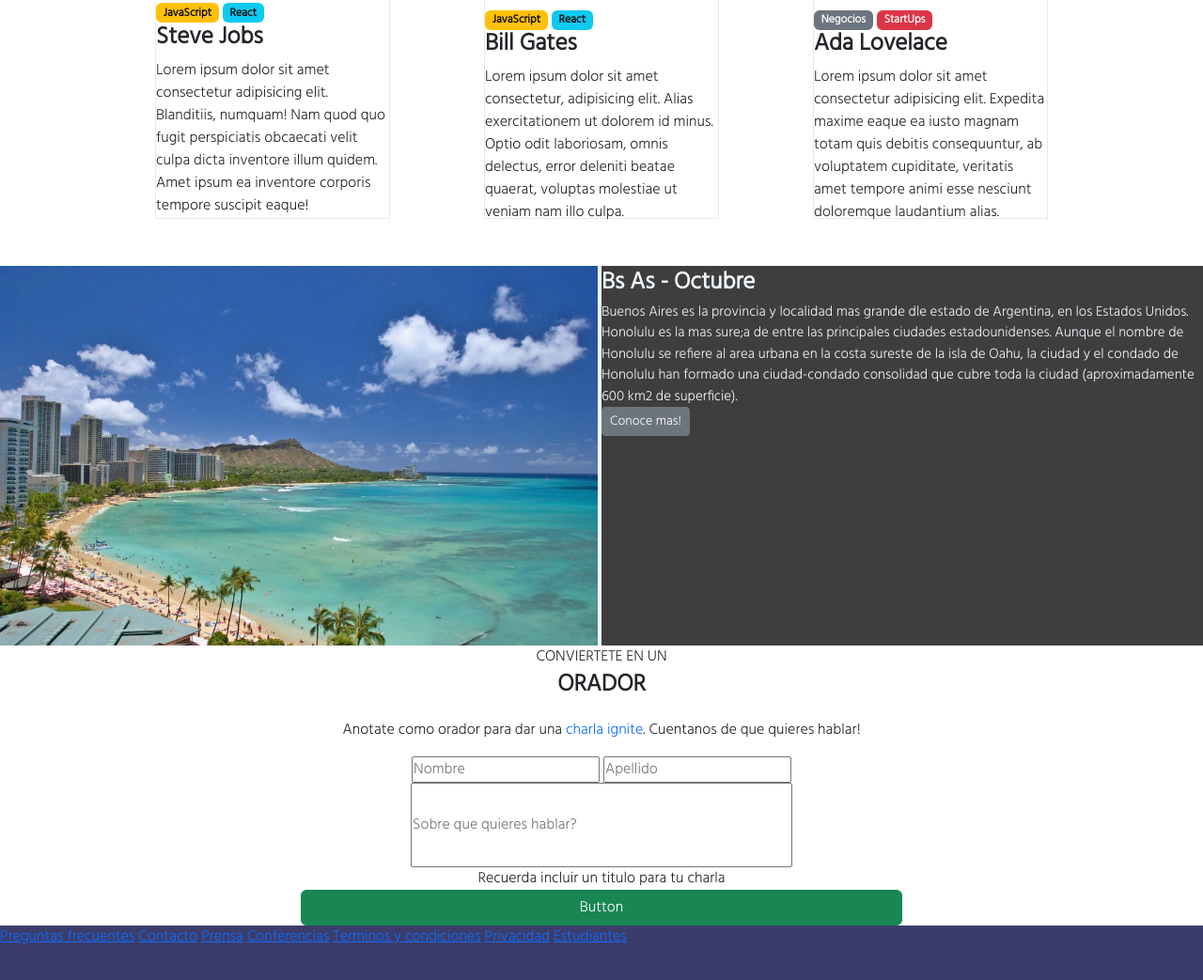
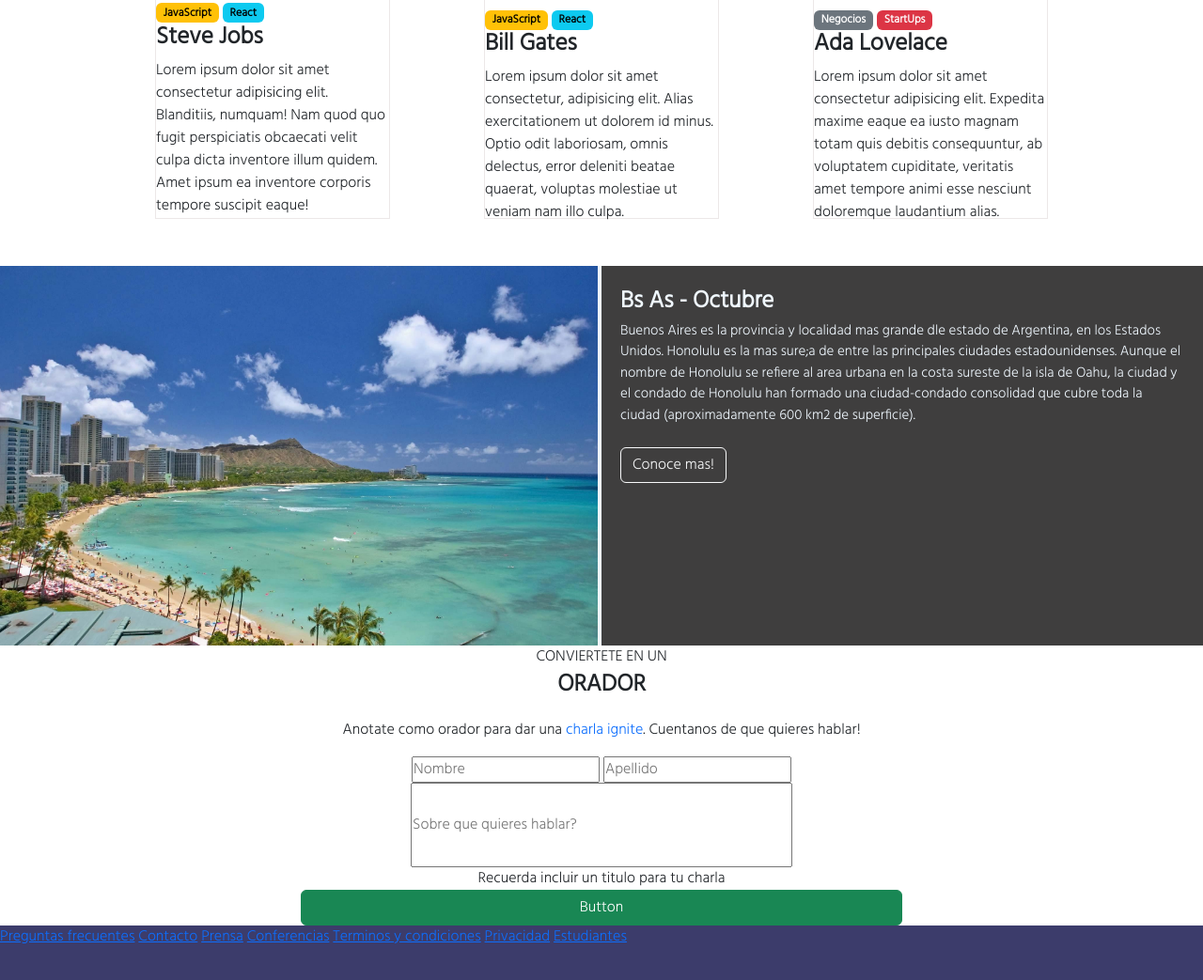
Before and after one commit to brian-magico/Conferencia, a plain HTML site: page index.html in a window 1280 px wide. Shown: the part 1426-2469 px from the top of the page at 94% size. Drawn offline with nearby package versions, Linux system fonts and the light colour scheme.

Commit message:
honolulu ready

```diff
--- a/index.html
+++ b/index.html
@@ -81,10 +81,11 @@
 </div>
 <div class="honolulu">
     <img src="practico codo a codo\honolulu.jpg" class="playa" alt="foto de un dia soleado en honolulu">
-    <p><strong>Bs As - Octubre</strong> <br>
+    <p id="bsas"><strong>Bs As - Octubre</strong> <br>
     Buenos Aires es la provincia y localidad mas grande dle estado de Argentina, en los Estados Unidos. Honolulu es la mas sure;a de entre las principales ciudades estadounidenses. Aunque el nombre de Honolulu se refiere al area urbana en la costa sureste de la isla de Oahu, la ciudad y el condado de Honolulu han formado una ciudad-condado consolidad que cubre toda la ciudad (aproximadamente 600 km2 de superficie).
     <br>
-    <button type="button" class="btn btn-secondary btn-sm">Conoce mas! </button> </p>
+    <br>
+    <button type="button" class="btn btn-outline-light">Conoce mas!</button>
     <br>
 </div>
 <div class="convertir">
--- a/practico codo a codo/styles.css
+++ b/practico codo a codo/styles.css
@@ -47,6 +47,12 @@ strong{
     margin-bottom: 50px;
     padding-bottom: 100px;
 }
+
+#bsas{
+    padding:20px
+
+}
+
 
 .honolulu{
     background-color: rgb(63, 62, 62);
```
